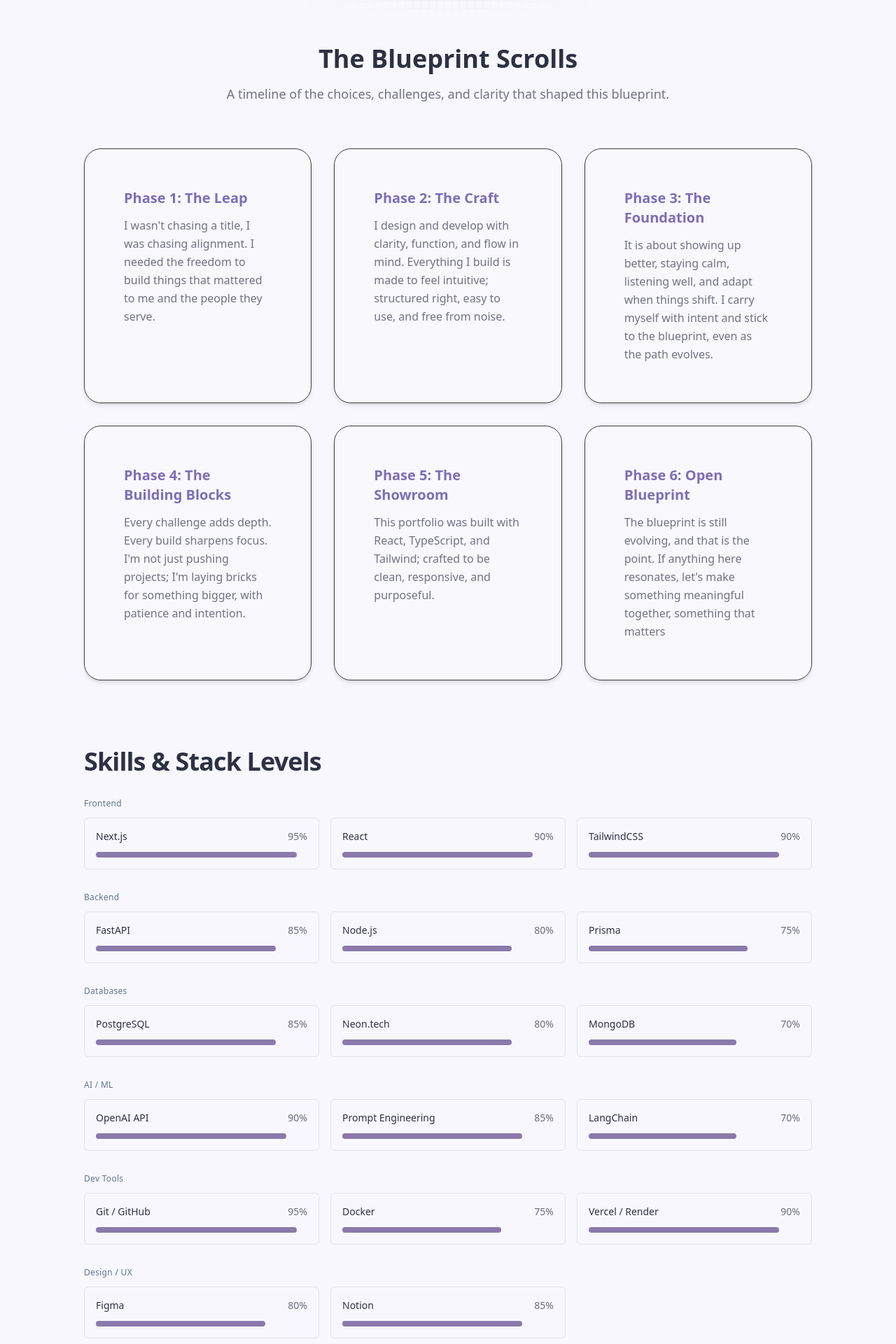
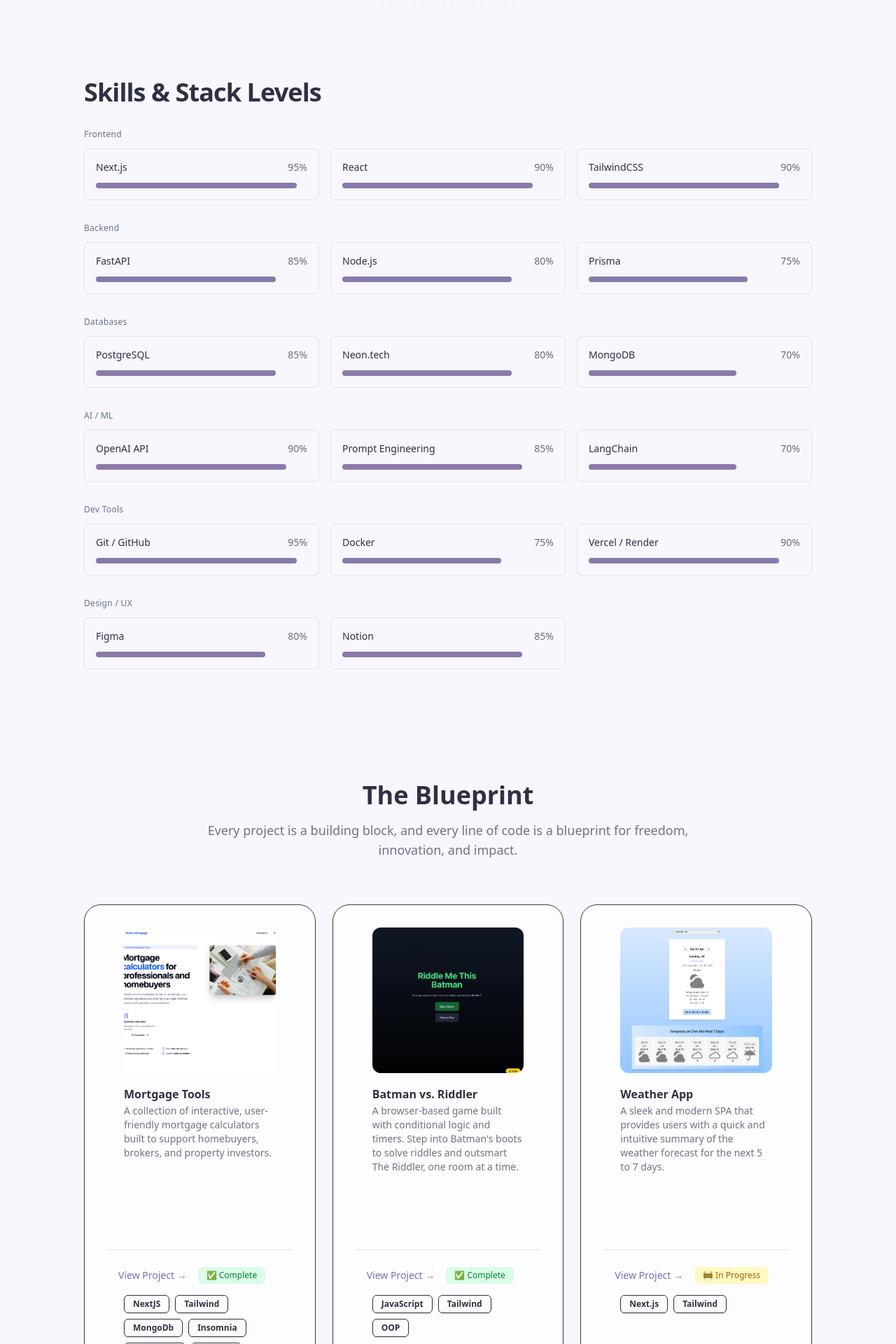
Before and after one commit to zakhajjaji/The-Blueprint, a Next.js app: page / in a window 1280 px wide. Shown: the part 600-2520 px from the top of the page at 70% size. Built offline with nearby package versions, Linux system fonts and the light colour scheme.

Commit message:
removed unnecessarily files

```diff
--- a/src/app/page.tsx
+++ b/src/app/page.tsx
@@ -1,24 +1,13 @@
 import Image from "next/image";
-import { Button } from "@/components/ui/button";
 import Hero from "@/components/Hero";
-import About from "@/components/About";
-import ThemeToggle from "@/components/ThemeToggle";
 import Nav from "@/components/Nav";
 import Contact from "@/components/Contact";
 import { Projects } from "@/components/Projects";
 import Skills from "@/components/Skills";
 import Stats from "@/components/Stats";
-import {
-  Card,
-  CardContent,
-  CardHeader,
-  CardTitle,
-  CardDescription,
-  CardFooter,
-} from "@/components/ui/card"
 import SocialTags from "@/components/SocialTags";
 import Footer from "@/components/Footer";
-import Testimonials from "@/components/Testimonials";
+
 
 
 export default function Home() {
@@ -27,13 +16,11 @@
   <main className="max-w-6xl mx-auto px-4 sm:px-6 md:px-8 space-y-4">
   <Nav />
 <Hero />
-<About />
 <Skills />
 <Projects />
 <Stats />
 <Contact />
 <SocialTags />
-<Testimonials />
 <Footer />
 
 </main>
--- a/src/components/About.tsx
+++ /dev/null
@@ -1,58 +0,0 @@
-'use client'
-import { Button } from "@/components/ui/button";
-import { Card } from "@/components/ui/card";
-import aboutPhrases from "@/data/aboutPhrases";
-import { Carousel, CarouselApi, CarouselContent, CarouselItem } from "./ui/carousel";
-import React from "react";
-import { ArrowUp } from 'lucide-react';
-import { ArrowDown } from 'lucide-react';
-import Autoplay from 'embla-carousel-autoplay';
-import MagicBento from "./animations/MagicBento";
-import SpotlightCard from "./animations/SpotlightCard";
-
-
-export default function About() {
-    const [api, setApi] = React.useState<CarouselApi>()
-    const [current, setCurrent] = React.useState(0)
-
-
-
-React.useEffect(() => {
-    if (!api) {
-        return
-    }
-    setCurrent(api.selectedScrollSnap() +1 )
-    api.on("select", () => {
-        setCurrent(api.selectedScrollSnap() + 1)
-    })
-}, [api])
-
-    return(
-<section id="about" className="py-4 px-6 bg-background text-foreground">
-  <div className="max-w-3xl mx-auto text-center mb-16">
-    <h2 className="text-4xl font-bold mb-4">The Blueprint Scrolls</h2>
-    <p className="text-muted-foreground text-lg">
-      A timeline of the choices, challenges, and clarity that shaped this blueprint.
-    </p>
-  </div>
-
-
-
-  <div className="max-w-6xl mx-auto grid grid-cols-1 sm:grid-cols-2 md:grid-cols-3 gap-8">
-    {aboutPhrases.map(({ title, text }, index) => (
-      <SpotlightCard
-        key={index}
-        className="bg-background/10 text-card-foreground border border-border shadow-md"
-        data-aos="fade-up"
-        data-aos-delay={index * 100}
-      >
-        <div className="p-6 space-y-3">
-          <h3 className="text-xl font-bold text-primary">{title}</h3>
-          <p className="text-muted-foreground leading-relaxed">{text}</p>
-        </div>
-      </SpotlightCard>
-    ))}
-  </div>
-</section>
-    )
-}
--- a/src/components/Projects.tsx
+++ b/src/components/Projects.tsx
@@ -1,16 +1,6 @@
 "use client";
 import React from "react";
-import {
-  Card,
-  CardContent,
-  CardHeader,
-  CardTitle,
-  CardDescription,
-  CardFooter,
-} from "@/components/ui/card"
 import { ProjectCard } from "./ProjectCard";
-import { Button } from "./ui/button";
-import Link from "next/link";
 
 const projects = [
 
@@ -22,14 +12,6 @@
     tags: ["NextJS", "Tailwind", "MongoDb", "Insomnia", "Mongoose", "Express"],
     status: "complete" as "complete"
   },
-    //   {
-    //     title: "Web Audit Consultant",
-    //     description: "A minimal, user-friendly interface that allows business owners and marketers to submit their website URL for instant analysis. It sends the URL to a backend AI service that scrapes key content, and returns scorecard with visual summaries.",
-    //     link: "https://www.zajaik.com",
-    //     image: "/assets/zajaik-dark.png",
-    //     tags: ["NextJS", "Tailwind", "MongoDb", "Insomnia", "Mongoose", "Express"],
-    //     status: "complete" as "complete"
-    // },
   {
     title: "Batman vs. Riddler",
     description: "A browser-based game built with conditional logic and timers. Step into Batman's boots to solve riddles and outsmart The Riddler, one room at a time.",
@@ -38,30 +20,15 @@
     tags: ["JavaScript", "Tailwind", "OOP"],
     status: "complete" as "complete"
   },
-// {
-//             title: "Mic Drop",
-//             description: "MicDrop is a full-stack music gig event application built with a vibrant, urban vibe. It allows users to view, create, update, and delete music events such as DJ sets, live shows, and underground performances.",
-//             link: "https://mic-drop-front.vercel.app",
-//             image: "/assets/MicDrop.png",
-//             tags: ["NextJS", "Tailwind", "MongoDb", "Insomnia", "Mongoose", "Express"],
-//             status: "in-progress" as "in-progress"
-// },
-// {
-//     title: "QuickPro Calculator",
-//     description: "A sleek, interactive JavaScript-powered calculator featuring clean DOM logic, modular structure, and a responsive Tailwind CSS layout. Handles decimals, operator logic, and full reset functionality for smooth user experience.",
-//     link: "https://funkmafia.github.io/Calculator/index.html",
-//     image: "/assets/calculator-screenshot.png",
-//     tags: ["html", "Tailwind", "javascript"],
-//     status: "complete" as "complete"
-// },
-// {
-//   title: "Weather App",
-//   description: "A sleek and modern SPA that provides users with a quick and intuitive summary of the weather forecast for the next 5 to 7 days.",
-//   link: "https://weather-app-lovat-gamma-72.vercel.app",
-//   image: "/assets/Weather-app.png",
-//   tags: ["Next.js", "Tailwind"],
-//   status: "in-progress" as "in-progress"
-//   },
+
+  {
+    title: "Weather App",
+    description: "A sleek and modern SPA that provides users with a quick and intuitive summary of the weather forecast for the next 5 to 7 days.",
+    link: "https://weather-app-lovat-gamma-72.vercel.app",
+    image: "/assets/Weather-app.png",
+    tags: ["Next.js", "Tailwind"],
+    status: "in-progress" as "in-progress"
+  },
 ]
 export const Projects = () => {
   return (
@@ -79,12 +46,6 @@
           <ProjectCard key={index} {...project} />
         ))}
       </div>
-    {/* <div className="mt-10 text-center">
-    <h3 className="text-2xl text-muted-foreground">The blueprint is still unfolding. Let's build something together.</h3>
-    <Button className="mt-4" variant="default" size="lg">
-                <Link href="#contact">Get in Touch</Link>
-                </Button>
-  </div> */}
     </section>
   )
 }
--- a/src/components/settings-dialog.tsx
+++ /dev/null
@@ -1,129 +0,0 @@
-"use client"
-
-import * as React from "react"
-import {
-  Bell,
-  Check,
-  Globe,
-  Home,
-  Keyboard,
-  Link,
-  Lock,
-  Menu,
-  MessageCircle,
-  Paintbrush,
-  Settings,
-  Video,
-} from "lucide-react"
-
-import {
-  Breadcrumb,
-  BreadcrumbItem,
-  BreadcrumbLink,
-  BreadcrumbList,
-  BreadcrumbPage,
-  BreadcrumbSeparator,
-} from "@/components/ui/breadcrumb"
-import { Button } from "@/components/ui/button"
-import {
-  Dialog,
-  DialogContent,
-  DialogDescription,
-  DialogTitle,
-  DialogTrigger,
-} from "@/components/ui/dialog"
-import {
-  Sidebar,
-  SidebarContent,
-  SidebarGroup,
-  SidebarGroupContent,
-  SidebarMenu,
-  SidebarMenuButton,
-  SidebarMenuItem,
-  SidebarProvider,
-} from "@/components/ui/sidebar"
-
-const data = {
-  nav: [
-    { name: "Notifications", icon: Bell },
-    { name: "Navigation", icon: Menu },
-    { name: "Home", icon: Home },
-    { name: "Appearance", icon: Paintbrush },
-    { name: "Messages & media", icon: MessageCircle },
-    { name: "Language & region", icon: Globe },
-    { name: "Accessibility", icon: Keyboard },
-    { name: "Mark as read", icon: Check },
-    { name: "Audio & video", icon: Video },
-    { name: "Connected accounts", icon: Link },
-    { name: "Privacy & visibility", icon: Lock },
-    { name: "Advanced", icon: Settings },
-  ],
-}
-
-export function SettingsDialog() {
-  const [open, setOpen] = React.useState(true)
-
-  return (
-    <Dialog open={open} onOpenChange={setOpen}>
-      <DialogTrigger asChild>
-        <Button size="sm">Open Dialog</Button>
-      </DialogTrigger>
-      <DialogContent className="overflow-hidden p-0 md:max-h-[500px] md:max-w-[700px] lg:max-w-[800px]">
-        <DialogTitle className="sr-only">Settings</DialogTitle>
-        <DialogDescription className="sr-only">
-          Customize your settings here.
-        </DialogDescription>
-        <SidebarProvider className="items-start">
-          <Sidebar collapsible="none" className="hidden md:flex">
-            <SidebarContent>
-              <SidebarGroup>
-                <SidebarGroupContent>
-                  <SidebarMenu>
-                    {data.nav.map((item) => (
-                      <SidebarMenuItem key={item.name}>
-                        <SidebarMenuButton
-                          asChild
-                          isActive={item.name === "Messages & media"}
-                        >
-                          <a href="#">
-                            <item.icon />
-                            <span>{item.name}</span>
-                          </a>
-                        </SidebarMenuButton>
-                      </SidebarMenuItem>
-                    ))}
-                  </SidebarMenu>
-                </SidebarGroupContent>
-              </SidebarGroup>
-            </SidebarContent>
-          </Sidebar>
-          <main className="flex h-[480px] flex-1 flex-col overflow-hidden">
-            <header className="flex h-16 shrink-0 items-center gap-2 transition-[width,height] ease-linear group-has-data-[collapsible=icon]/sidebar-wrapper:h-12">
-              <div className="flex items-center gap-2 px-4">
-                <Breadcrumb>
-                  <BreadcrumbList>
-                    <BreadcrumbItem className="hidden md:block">
-                      <BreadcrumbLink href="#">Settings</BreadcrumbLink>
-                    </BreadcrumbItem>
-                    <BreadcrumbSeparator className="hidden md:block" />
-                    <BreadcrumbItem>
-                      <BreadcrumbPage>Messages & media</BreadcrumbPage>
-                    </BreadcrumbItem>
-                  </BreadcrumbList>
-                </Breadcrumb>
-              </div>
-            </header>
-            <div className="flex flex-1 flex-col gap-4 overflow-y-auto p-4 pt-0">
-              {Array.from({ length: 10 }).map((_, i) => (
-                <div
-                  key={i}
-                  className="bg-muted/50 aspect-video max-w-3xl rounded-xl"
-                />
-              ))}
-            </div>
-          </main>
-        </SidebarProvider>
-      </DialogContent>
-    </Dialog>
-  )
-}
--- a/src/data/aboutPhrases.js
+++ /dev/null
@@ -1,28 +0,0 @@
-const aboutPhrases = [
-  {
-    title: "Phase 1: The Leap",
-    text: "I wasn't chasing a title, I was chasing alignment. I needed the freedom to build things that mattered to me and the people they serve.",
-  },
-  {
-    title: "Phase 2: The Craft",
-    text: "I design and develop with clarity, function, and flow in mind. Everything I build is made to feel intuitive; structured right, easy to use, and free from noise.",
-  },
-  {
-    title: "Phase 3: The Foundation",
-    text: "It is about showing up better, staying calm, listening well, and adapt when things shift. I carry myself with intent and stick to the blueprint, even as the path evolves.",
-  },
-  {
-    title: "Phase 4: The Building Blocks",
-    text: "Every challenge adds depth. Every build sharpens focus. I'm not just pushing projects; I'm laying bricks for something bigger, with patience and intention.",
-  },
-  {
-    title: "Phase 5: The Showroom",
-    text: "This portfolio was built with React, TypeScript, and Tailwind; crafted to be clean, responsive, and purposeful.",
-  },
-  {
-    title: "Phase 6: Open Blueprint",
-    text: "The blueprint is still evolving, and that is the point. If anything here resonates, let's make something meaningful together, something that matters",
-  },
-];
-
-export default aboutPhrases;
```
Lines whose indentation alone changed are shown as unchanged.
